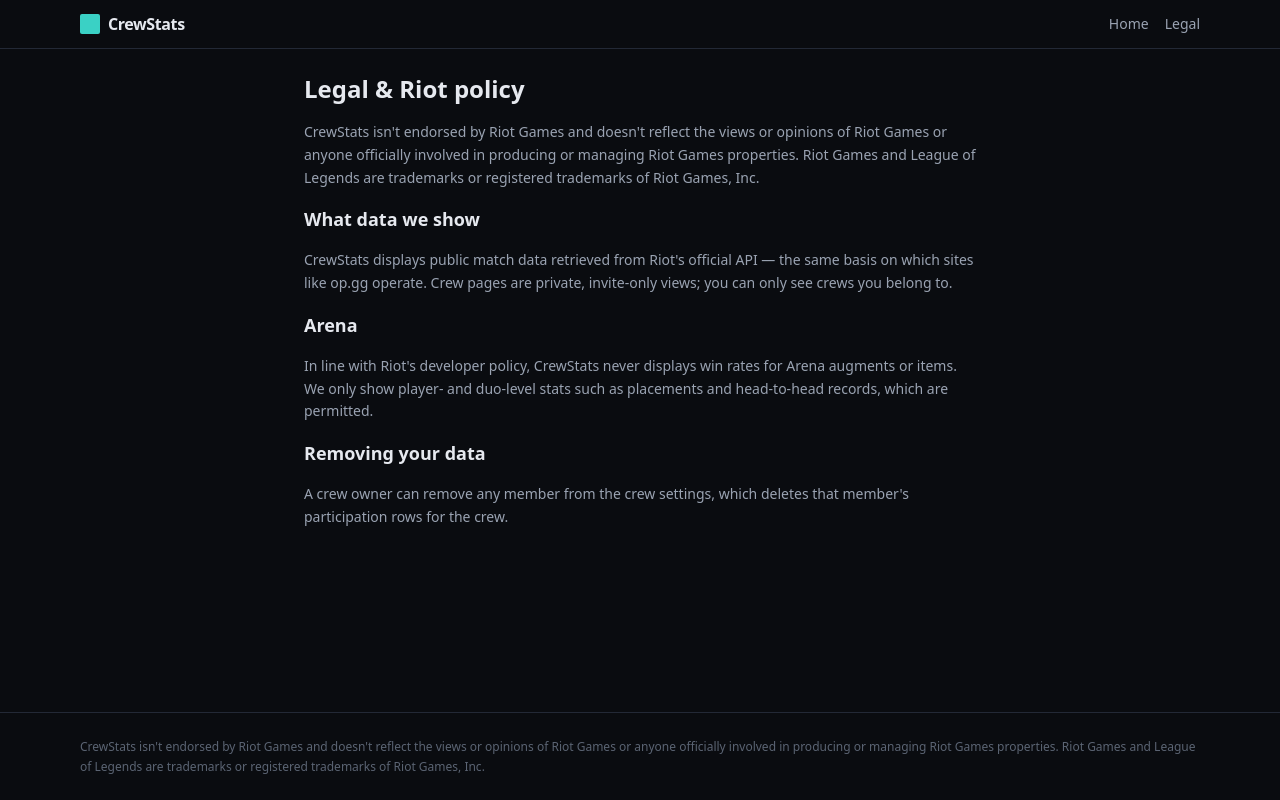
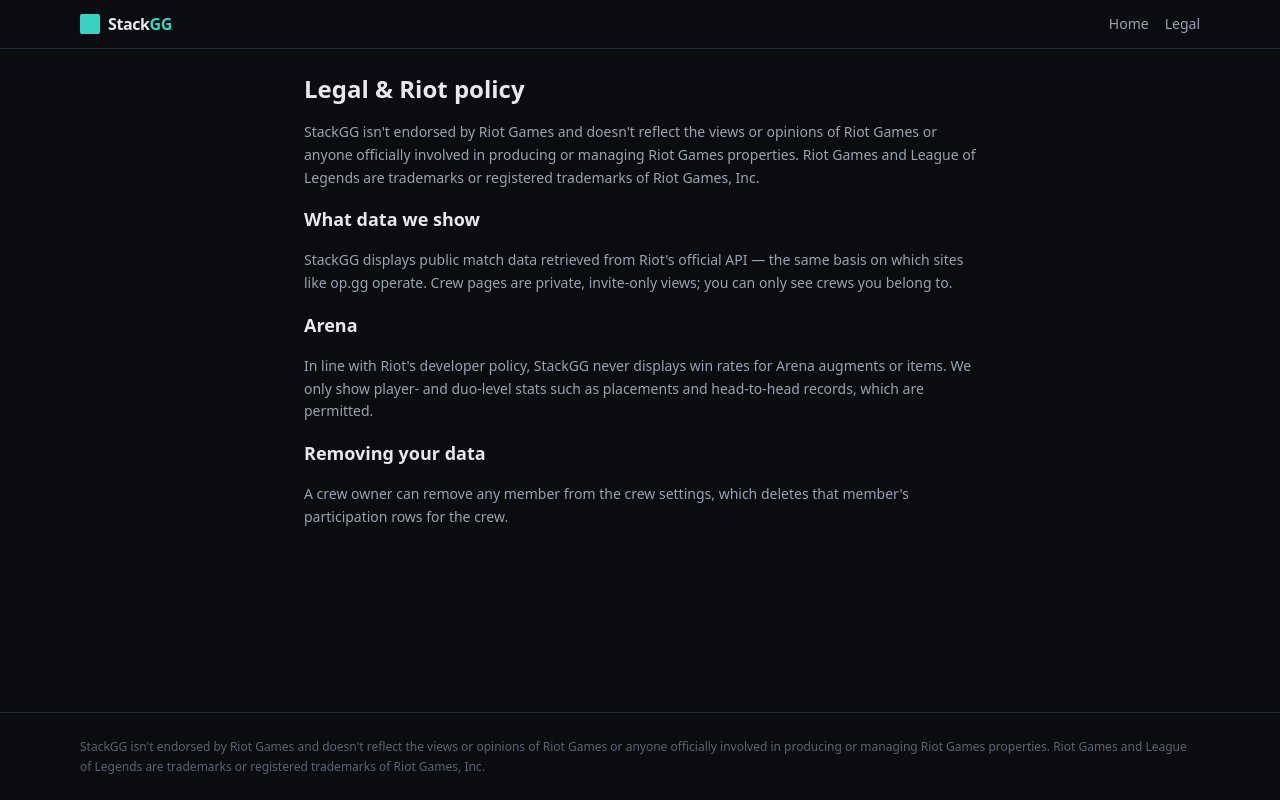
Before and after one commit to mfatas1/StackGG, a Next.js app in the folder apps/web/: page /legal in a window 1280 px wide. Built offline with nearby package versions, Linux system fonts and the light colour scheme.

Commit message:
Rebrand user-facing name to StackGG
Avoids the 'LoL' Riot trademark; updates header, metadata, landing/legal copy, README, worker log.

```diff
--- a/apps/web/app/layout.tsx
+++ b/apps/web/app/layout.tsx
@@ -3,9 +3,9 @@
 import "./globals.css";
 
 export const metadata: Metadata = {
-  title: "CrewStats — how your group plays together",
+  title: "StackGG — how your group plays together",
   description:
-    "op.gg tells you how you play. CrewStats tells you how your group plays together. Cross-mode crew leaderboards, duo synergy, and head-to-head for your League friend group.",
+    "op.gg tells you how you play. StackGG tells you how your group plays together. Cross-mode leaderboards, duo synergy, and head-to-head for your friend group.",
 };
 
 export default function RootLayout({ children }: { children: React.ReactNode }) {
@@ -16,7 +16,7 @@
           <div className="mx-auto flex max-w-6xl items-center justify-between px-4 py-3">
             <Link href="/" className="flex items-center gap-2 font-semibold tracking-tight">
               <span className="inline-block h-5 w-5 rounded-sm bg-accent" />
-              <span>CrewStats</span>
+              <span>Stack<span className="text-accent">GG</span></span>
             </Link>
             <nav className="flex items-center gap-4 text-sm text-ink-dim">
               <Link href="/" className="hover:text-ink">
@@ -33,7 +33,7 @@
 
         <footer className="border-t border-line">
           <div className="mx-auto max-w-6xl px-4 py-6 text-xs leading-relaxed text-ink-faint">
-            CrewStats isn&apos;t endorsed by Riot Games and doesn&apos;t reflect the views or opinions of
+            StackGG isn&apos;t endorsed by Riot Games and doesn&apos;t reflect the views or opinions of
             Riot Games or anyone officially involved in producing or managing Riot Games properties. Riot
             Games and League of Legends are trademarks or registered trademarks of Riot Games, Inc.
           </div>
--- a/apps/web/app/legal/page.tsx
+++ b/apps/web/app/legal/page.tsx
@@ -1,23 +1,23 @@
-export const metadata = { title: "Legal — CrewStats" };
+export const metadata = { title: "Legal — StackGG" };
 
 export default function Legal() {
   return (
     <div className="prose-invert mx-auto max-w-2xl space-y-4 text-sm leading-relaxed text-ink-dim">
       <h1 className="text-2xl font-bold text-ink">Legal &amp; Riot policy</h1>
       <p>
-        CrewStats isn&apos;t endorsed by Riot Games and doesn&apos;t reflect the views or opinions of
+        StackGG isn&apos;t endorsed by Riot Games and doesn&apos;t reflect the views or opinions of
         Riot Games or anyone officially involved in producing or managing Riot Games properties. Riot
         Games and League of Legends are trademarks or registered trademarks of Riot Games, Inc.
       </p>
       <h2 className="text-lg font-semibold text-ink">What data we show</h2>
       <p>
-        CrewStats displays public match data retrieved from Riot&apos;s official API — the same basis
+        StackGG displays public match data retrieved from Riot&apos;s official API — the same basis
         on which sites like op.gg operate. Crew pages are private, invite-only views; you can only see
         crews you belong to.
       </p>
       <h2 className="text-lg font-semibold text-ink">Arena</h2>
       <p>
-        In line with Riot&apos;s developer policy, CrewStats never displays win rates for Arena
+        In line with Riot&apos;s developer policy, StackGG never displays win rates for Arena
         augments or items. We only show player- and duo-level stats such as placements and
         head-to-head records, which are permitted.
       </p>
--- a/apps/web/app/page.tsx
+++ b/apps/web/app/page.tsx
@@ -8,7 +8,7 @@
         <h1 className="text-balance text-4xl font-bold tracking-tight sm:text-5xl">
           op.gg tells you how <span className="text-ink-dim">you</span> play.
           <br />
-          CrewStats tells you how your <span className="text-accent">group</span> plays together.
+          StackGG tells you how your <span className="text-accent">group</span> plays together.
         </h1>
         <p className="mx-auto mt-4 max-w-xl text-ink-dim">
           A shared page for your League friend group: cross-mode leaderboard, duo synergy, and
@@ -43,7 +43,7 @@
       <section className="card p-6 text-center">
         <h2 className="text-lg font-semibold">Made for the friend group, not the solo player</h2>
         <p className="mx-auto mt-2 max-w-2xl text-sm text-ink-dim">
-          Create a crew, drop the invite link in your Discord, and CrewStats backfills everyone&apos;s
+          Create a crew, drop the invite link in your Discord, and StackGG backfills everyone&apos;s
           last 90 days and keeps polling for new games. Every stat is computed <em>across</em> the
           group — the thing no other site does.
         </p>
--- a/package.json
+++ b/package.json
@@ -2,7 +2,7 @@
   "name": "crewstats",
   "private": true,
   "version": "0.1.0",
-  "description": "op.gg tells you how you play. CrewStats tells you how your group plays together.",
+  "description": "op.gg tells you how you play. StackGG tells you how your group plays together.",
   "workspaces": [
     "packages/shared",
     "packages/stats",
```
Also changed, not shown: 2 other files (tests, documents, lock files or other folders).
